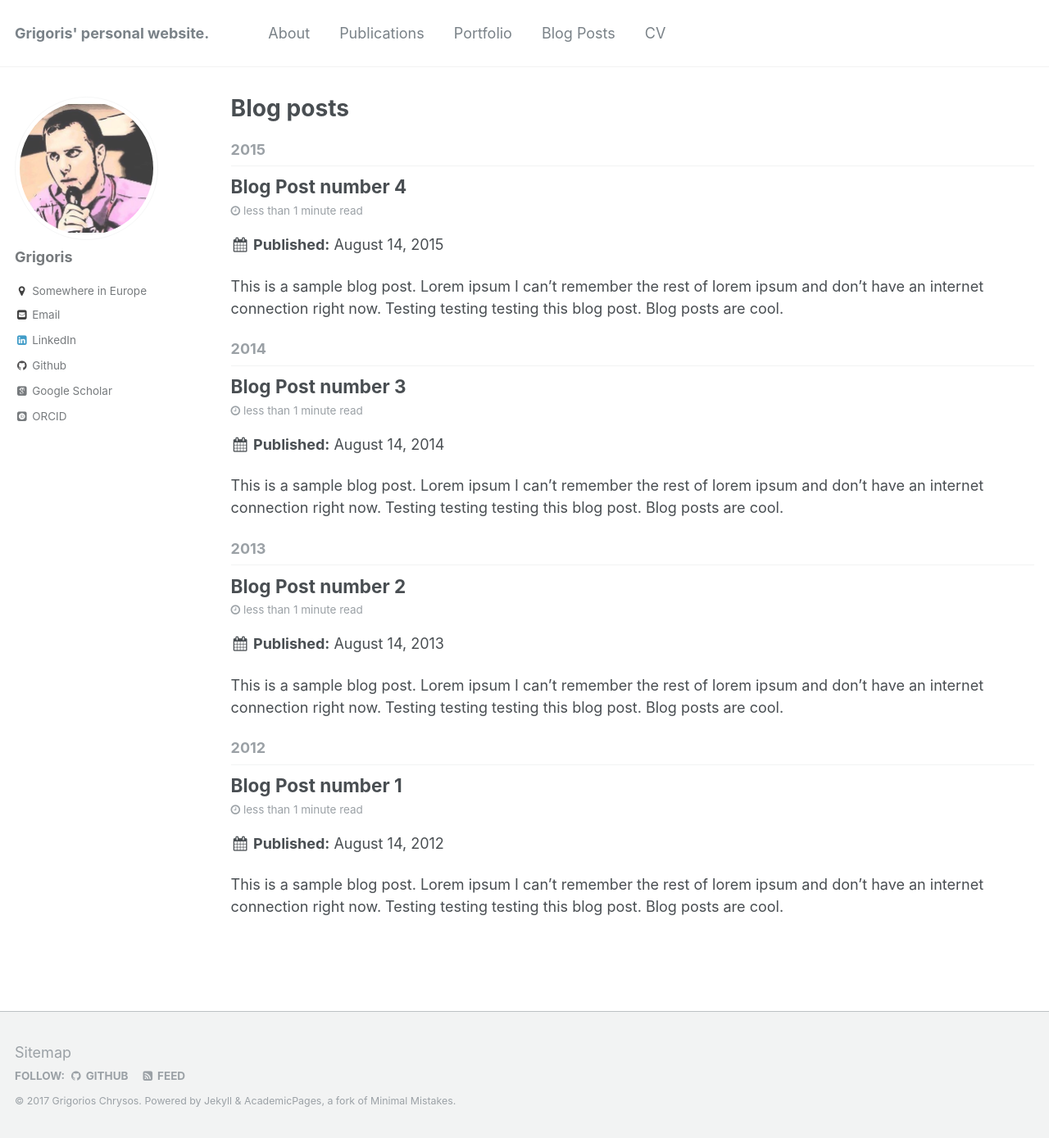
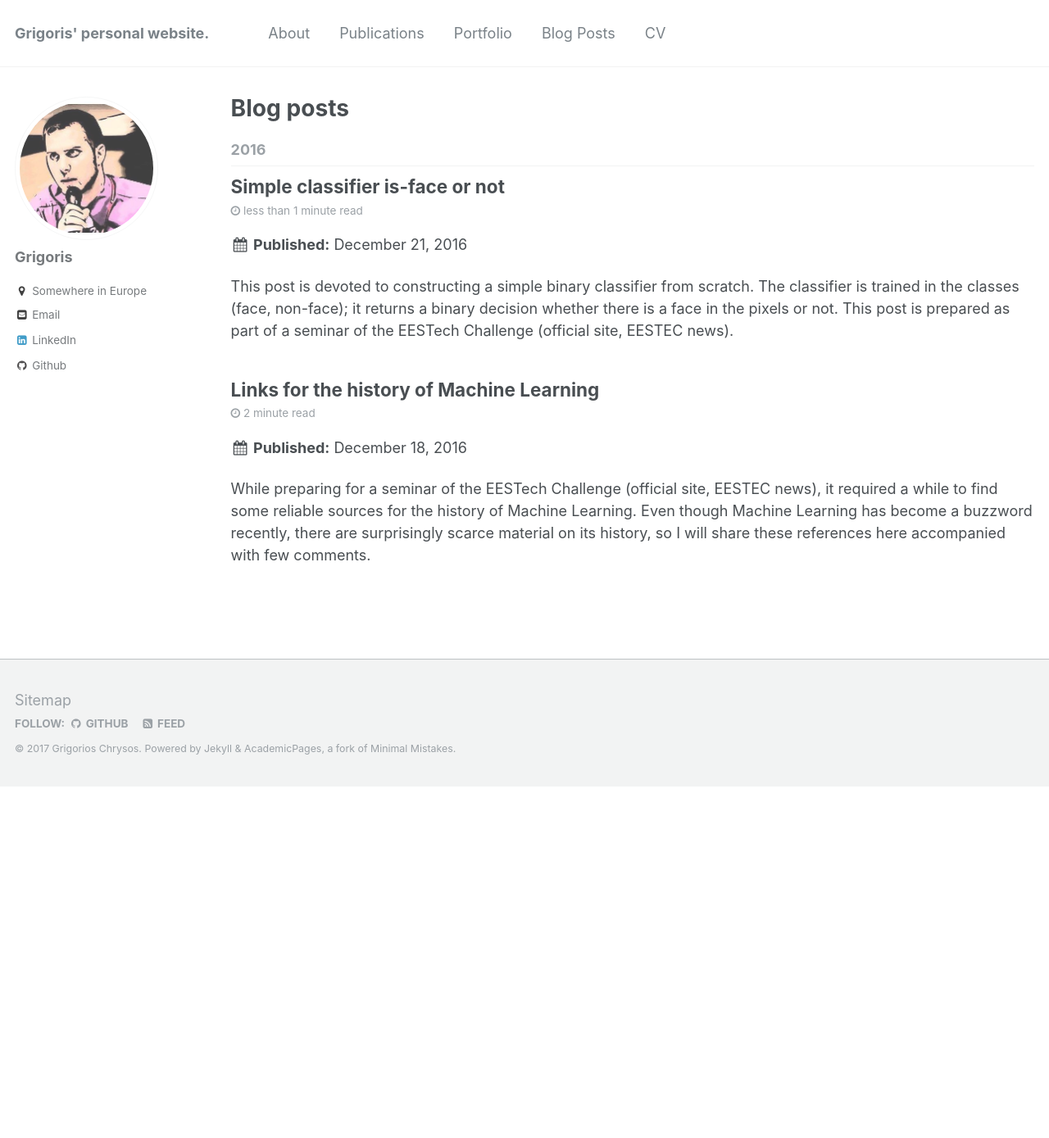
Before and after one commit to grigorisg9gr/grigorisg9gr.github.io, a Jekyll site: the page built from _pages/year-archive.html, in a window 1280 px wide and 1389 px high. Shown: the whole window at 82% size. Built offline with Jekyll 4.4.1, drawn with Linux system fonts in a browser that asks for light colours; some web fonts are replaced.

Commit message:
Update the posts.

```diff
--- a/_config.yml
+++ b/_config.yml
@@ -83,7 +83,7 @@ author:
   bio              : ""
   location         : "Somewhere in Europe"
   employer         :
-  googlescholar    : ""
+  googlescholar    :
   email            : "g.[surname][at]imperial.ac.uk"
   uri              :
   bitbucket        :
@@ -98,7 +98,7 @@ author:
   instagram        :
   lastfm           :
   linkedin         : "grigorischrysos"
-  orcid            : ""
+  orcid            :
   pinterest        :
   soundcloud       :
   stackoverflow    : # http://stackoverflow.com/users/123456/username
--- a/_data/navigation.yml
+++ b/_data/navigation.yml
@@ -1,7 +1,7 @@
 # main links links
 main:
   - title: "About"
-    url: /pages/about/index.html
+    url: /_pages/about/index.html
   - title: "Publications"
     url: http://ibug.doc.ic.ac.uk/people/gchrysos
 
--- /dev/null
+++ b/_pages/about/index.html
@@ -0,0 +1,25 @@
+---
+layout: single
+title: About me
+author_profile: true
+tags: [About me, Interests]
+comments: false
+---
+        <div>
+        <p> I am conducting research as part of my PhD in Imperial College London. My research interest involve deformable models and visual tracking in the intersection of Machine Learning and Computer Vision. You can find further details of my current and previous research projects in the publications page.
+        </div>
+        <div>
+        <p> In my leisure time, I enjoy the following:</p>
+        <ul class="align_left">
+               	<li> <span class="thick">Travelling:</span>
+                                    I enjoy travelling, meeting people, experiencing local beverages.</br>
+                                    <!--<a href="travelling_map.html" class="fancybox fancybox.iframe" title="Grigoris' plan for travelling"> This</a>
+                                     is a list of the places I plan to visit in the future.--></li>
+
+               	<li> <span class="thick">Capturing the moment:</span>
+                                    I love capturing the moment with a photo or video.</br>
+                                    <a href="taking_photos.html" class="fancybox fancybox.iframe" title="Grigoris' collection of pictures">My effort</a> to share some of the attractive pics.</li>
+               	<li> <span class="thick">"Practising" sports:</span>
+                                    I enjoy exercising outdoors and especially playing football.</li>
+        </ul>
+       </div>
--- a/_posts/2012-08-14-blog-post-1.md
+++ /dev/null
@@ -1,20 +0,0 @@
----
-title: 'Blog Post number 1'
-date: 2012-08-14
-permalink: /posts/2012/08/blog-post-1/
-tags:
-  - cool posts
-  - category1
-  - category2
----
-
-This is a sample blog post. Lorem ipsum I can't remember the rest of lorem ipsum and don't have an internet connection right now. Testing testing testing this blog post. Blog posts are cool.
-
-Headings are cool
-======
-
-You can have many headings
-======
-
-Aren't headings cool?
-------
--- a/_posts/2013-08-14-blog-post-2.md
+++ /dev/null
@@ -1,20 +0,0 @@
----
-title: 'Blog Post number 2'
-date: 2013-08-14
-permalink: /posts/2013/08/blog-post-2/
-tags:
-  - cool posts
-  - category1
-  - category2
----
-
-This is a sample blog post. Lorem ipsum I can't remember the rest of lorem ipsum and don't have an internet connection right now. Testing testing testing this blog post. Blog posts are cool.
-
-Headings are cool
-======
-
-You can have many headings
-======
-
-Aren't headings cool?
-------
--- a/_posts/2014-08-14-blog-post-3.md
+++ /dev/null
@@ -1,20 +0,0 @@
----
-title: 'Blog Post number 3'
-date: 2014-08-14
-permalink: /posts/2014/08/blog-post-3/
-tags:
-  - cool posts
-  - category1
-  - category2
----
-
-This is a sample blog post. Lorem ipsum I can't remember the rest of lorem ipsum and don't have an internet connection right now. Testing testing testing this blog post. Blog posts are cool.
-
-Headings are cool
-======
-
-You can have many headings
-======
-
-Aren't headings cool?
-------
--- a/_posts/2015-08-14-blog-post-4.md
+++ /dev/null
@@ -1,20 +0,0 @@
----
-title: 'Blog Post number 4'
-date: 2015-08-14
-permalink: /posts/2012/08/blog-post-4/
-tags:
-  - cool posts
-  - category1
-  - category2
----
-
-This is a sample blog post. Lorem ipsum I can't remember the rest of lorem ipsum and don't have an internet connection right now. Testing testing testing this blog post. Blog posts are cool.
-
-Headings are cool
-======
-
-You can have many headings
-======
-
-Aren't headings cool?
-------
--- /dev/null
+++ b/_posts/2016-12-18-links-history-machine-learning.md
@@ -0,0 +1,21 @@
+---
+title:  "Links for the history of Machine Learning"
+categories:
+  - Machine Learning
+tags:
+  - history of machine learning
+  - machine learning
+---
+
+While preparing for a seminar of the EESTech Challenge ([official site](http://eestechchallenge.eestec.net/#/), [EESTEC news](https://eestec.net/news/tech-your-future-with-eestech-challenge/)), it required a while to find some reliable sources for the history of Machine Learning. Even though Machine Learning has become a buzzword recently, there are surprisingly scarce material on its history, so I will share these references here accompanied with few comments.
+
+The references are summarised in an increasing length and scientific depth manner, i.e. if you have more time, you can read the ones towards the end. This non-exhaustive list is the following:
+
+> -  [BBC timeline](http://www.bbc.co.uk/timelines/zq376fr): The development of AI  through 15 discrete milestones over the last 70 years. Focus: commercial, political evolution of the subject, it includes links to other BBC articles for each milestone.
+> - [History-extra](http://www.historyextra.com/article/ancient-greece/7-phases-history-artificial-intelligence):  The progress in AI divided into 7 eras, starting from ancient Greece. It provides a very brief introduction of the pre-electronic machinery intelligence, while it includes only high level progress of the AI over the last 70 years, mainly through the AI funding decisions.
+> - [History of discriminative learning](http://www.erogol.com/brief-history-machine-learning/): A brief introduction to supervised discriminative methods written from an engineering perspective.  The author recaps the most popular discriminative techniques, like Support Vector Machines, along with the related scientific articles. It also includes few references to the recent progress in the field of Neural Networks.
+> - [Paper on supervised methods](http://www.cs.bham.ac.uk/~pxt/IDA/class_rev.pdf): The history of supervised methods for machine learning. The authors of the paper (Machine learning: a review of classification and combining techniques) provide a more detailed overview of the supervised methods. This article is few years old, so it does not reflect on any recent developments, however it provides a decent introduction to the majority of the methods till then.
+> - [Notes on AI history](http://courses.cs.washington.edu/courses/csep590/06au/projects/history-ai.pdf): The focus is on classic AI techniques, through the performance of AI into games. It includes also a reference to the ALPAC and the Lighthill report that included pessimistic predictions about the (short-term) financial returns and the small-scale success of AI.
+> - [The Quest of Artificial Intelligence](http://ai.stanford.edu/~nilsson/QAI/qai.pdf): A lengthy book, available from Cambridge University Press, by Nils Nilsson, one of the early contributors of machine learning. The book is quite detailed, it develops the techniques in a chronological order along with several more philosophical questions that led to this development. It also includes (part of ) the motivation for developing the techniques, e.g. how probabilistic reasoning was not included in the early approaches to AI and how the need for probabilistic methods emerged. Definitely recommended if you want a more thorough understanding of the historic portrait of machine learning evolution.
+
+If you happen to know additional links or references, I would be happy to add them to the list.
--- /dev/null
+++ b/_posts/2016-12-21-simple-classifier.md
@@ -0,0 +1,20 @@
+---
+title:  "Simple classifier is-face or not"
+categories:
+  - Machine Learning
+  - Computer Vision
+tags:
+  - computer vision
+  - classification
+  - python
+---
+
+
+This post is devoted to constructing a simple binary classifier from scratch. The classifier is trained in the classes (face, non-face); it returns a binary decision whether there is a face in the pixels or not.
+This post is prepared as part of a seminar of the EESTech Challenge ([official site](http://eestechchallenge.eestec.net/#/), [EESTEC news](https://eestec.net/news/tech-your-future-with-eestech-challenge/)).
+
+A simple version of this classifier with ~25 lines of code can be built as indicated below, using python and 2 well-tested libraries. In the end of this post, there are some proposals for improving the accuracy of the trained model, extending it for more difficult cases. Aside of the snippets below, the notebook with the complete code can be found [here](https://gist.github.com/grigorisg9gr/b344260171538bc8711834c8de82e3a7).
+
+If you want to run the code yourself, you should:
+> -  install the [menpo](http://www.menpo.org/) library. If you do that using [Anaconda](https://www.continuum.io/downloads) as highly recommended, then a lot of additional package, e.g. [scikit learn](http://scikit-learn.org/stable/) will be installed along with menpo/menpofit.
+> -  download the [300W](http://ibug.doc.ic.ac.uk/resources/300-W/) dataset along with the [Pascal](http://host.robots.ox.ac.uk/pascal/VOC/) dataset.
```
Also changed, not shown: _pages/about/taking_photos.html (added, +22 -0 lines), _pages/about/intro_photo.jpg (added).
